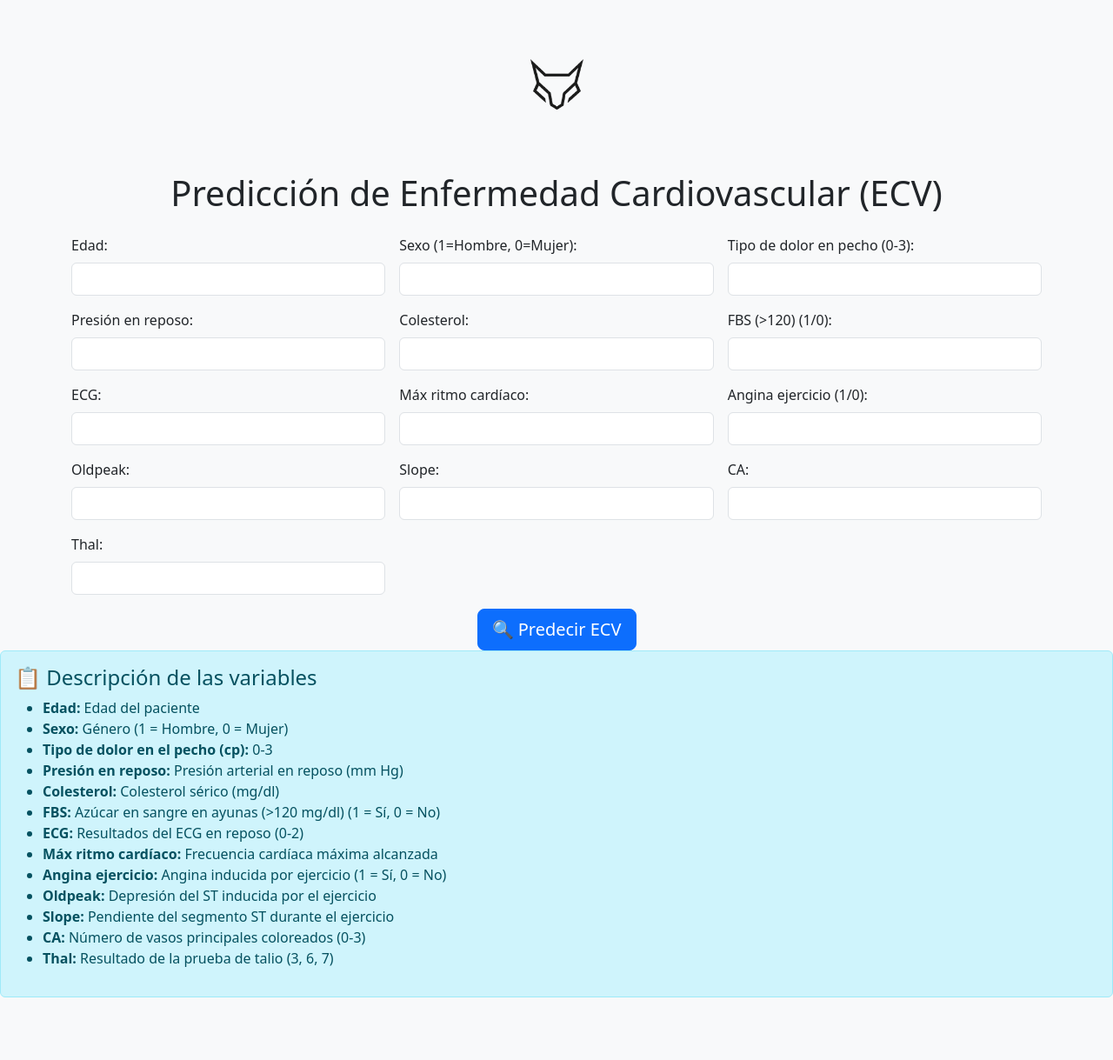
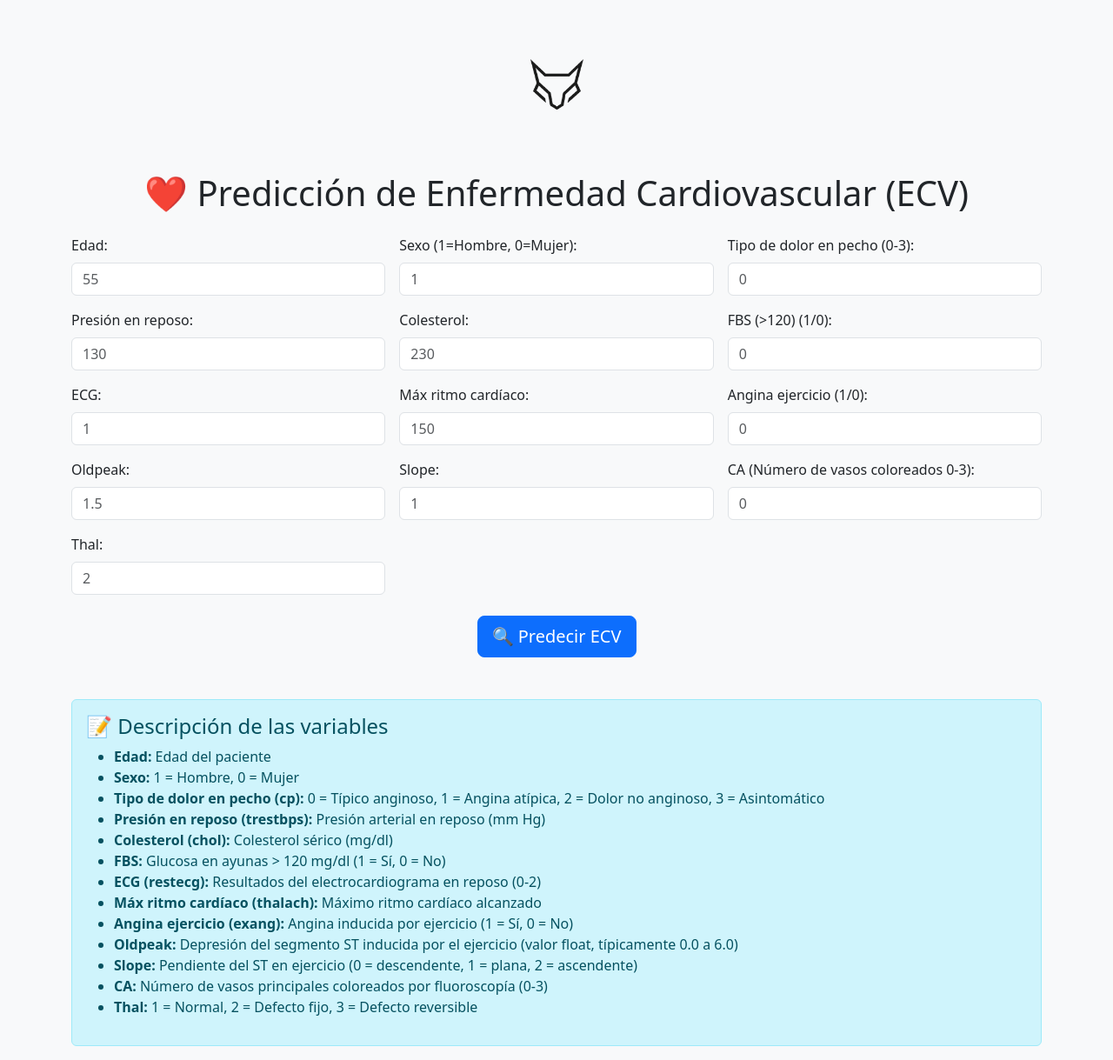
Before and after one commit to aylinn57/proyecto-ecv, a FastAPI app: page / in a window 1280 px wide. Shown: the whole page at 87% size. Before the commit the page ends 1147 px from the top, so only its background shows below. Run offline with FastAPI, Linux system fonts and the light colour scheme; parts of the project's set-up code (start-up, migrations or seed data) failed here and were passed over.

Commit message:
Personalización de la app v3

```diff
--- a/app/templates/formulario_ecv.html
+++ b/app/templates/formulario_ecv.html
@@ -3,9 +3,10 @@
 <head>
     <meta charset="UTF-8" />
     <meta name="viewport" content="width=device-width, initial-scale=1" />
-    <title>Predicción de Enfermedad Cardiovascular (ECV)</title>
+    <title>❤️ Predicción de Enfermedad Cardiovascular (ECV)</title>
     <link href="https://cdn.jsdelivr.net/npm/bootstrap@5.3.0/dist/css/bootstrap.min.css" rel="stylesheet" />
 </head>
+
 <body class="bg-light">
 
     <!-- LOGO -->
@@ -13,96 +14,109 @@
         <img src="/static/logo.png" alt="Aylinn - Masa" width="150">
     </div>
 
-    <!-- TITULO -->
+    <!-- TÍTULO -->
     <div class="container">
-        <h1 class="text-center mb-4">Predicción de Enfermedad Cardiovascular (ECV)</h1>
+        <h1 class="text-center mb-4">❤️ Predicción de Enfermedad Cardiovascular (ECV)</h1>
 
         <!-- FORMULARIO -->
         <form onsubmit="event.preventDefault(); predecirECV();" class="row g-3">
+
             <div class="col-md-4">
                 <label for="age" class="form-label">Edad:</label>
-                <input type="number" class="form-control" id="age" required>
+                <input type="number" class="form-control" id="age" placeholder="55" required>
             </div>
+
             <div class="col-md-4">
                 <label for="sex" class="form-label">Sexo (1=Hombre, 0=Mujer):</label>
-                <input type="number" class="form-control" id="sex" required>
+                <input type="number" class="form-control" id="sex" placeholder="1" min="0" max="1" required>
             </div>
+
             <div class="col-md-4">
                 <label for="cp" class="form-label">Tipo de dolor en pecho (0-3):</label>
-                <input type="number" class="form-control" id="cp" required>
+                <input type="number" class="form-control" id="cp" placeholder="0" min="0" max="3" required>
             </div>
+
             <div class="col-md-4">
                 <label for="trestbps" class="form-label">Presión en reposo:</label>
-                <input type="number" class="form-control" id="trestbps" required>
+                <input type="number" class="form-control" id="trestbps" placeholder="130" required>
             </div>
+
             <div class="col-md-4">
                 <label for="chol" class="form-label">Colesterol:</label>
-                <input type="number" class="form-control" id="chol" required>
+                <input type="number" class="form-control" id="chol" placeholder="230" required>
             </div>
+
             <div class="col-md-4">
                 <label for="fbs" class="form-label">FBS (>120) (1/0):</label>
-                <input type="number" class="form-control" id="fbs" required>
+                <input type="number" class="form-control" id="fbs" placeholder="0" min="0" max="1" required>
             </div>
+
             <div class="col-md-4">
                 <label for="restecg" class="form-label">ECG:</label>
-                <input type="number" class="form-control" id="restecg" required>
+                <input type="number" class="form-control" id="restecg" placeholder="1" min="0" max="2" required>
             </div>
+
             <div class="col-md-4">
                 <label for="thalach" class="form-label">Máx ritmo cardíaco:</label>
-                <input type="number" class="form-control" id="thalach" required>
+                <input type="number" class="form-control" id="thalach" placeholder="150" required>
             </div>
+
             <div class="col-md-4">
                 <label for="exang" class="form-label">Angina ejercicio (1/0):</label>
-                <input type="number" class="form-control" id="exang" required>
+                <input type="number" class="form-control" id="exang" placeholder="0" min="0" max="1" required>
             </div>
+
             <div class="col-md-4">
                 <label for="oldpeak" class="form-label">Oldpeak:</label>
-                <input type="number" step="0.1" class="form-control" id="oldpeak" required>
+                <input type="number" class="form-control" id="oldpeak" placeholder="1.5" step="0.1" required>
             </div>
+
             <div class="col-md-4">
                 <label for="slope" class="form-label">Slope:</label>
-                <input type="number" class="form-control" id="slope" required>
+                <input type="number" class="form-control" id="slope" placeholder="1" min="0" max="2" required>
             </div>
+
             <div class="col-md-4">
-                <label for="ca" class="form-label">CA:</label>
-                <input type="number" class="form-control" id="ca" required>
+                <label for="ca" class="form-label">CA (Número de vasos coloreados 0-3):</label>
+                <input type="number" class="form-control" id="ca" placeholder="0" min="0" max="3" required>
             </div>
+
             <div class="col-md-4">
                 <label for="thal" class="form-label">Thal:</label>
-                <input type="number" class="form-control" id="thal" required>
+                <input type="number" class="form-control" id="thal" placeholder="2" min="0" max="3" required>
             </div>
 
-            <!-- BOTÓN -->
-            <div class="col-12 text-center mt-3">
-                <button type="submit" class="btn btn-primary btn-lg">🔍 Predecir ECV</button>
+            <div class="col-12 text-center mt-4">
+                <button type="submit" class="btn btn-primary btn-lg">
+                    🔍 Predecir ECV
+                </button>
             </div>
         </form>
 
         <!-- RESULTADO -->
-        <div id="resultado" class="mt-4 d-none"></div>
+        <div id="resultado" class="alert d-none mt-4 text-center fs-5"></div>
 
-    </div>
-
-     <!-- DESCRIPCIÓN DE VARIABLES -->
-        <div class="alert alert-info">
-            <h4>📋 Descripción de las variables</h4>
+        <!-- DESCRIPCIÓN VARIABLES -->
+        <div class="alert alert-info mt-5">
+            <h4>📝 Descripción de las variables</h4>
             <ul>
                 <li><strong>Edad:</strong> Edad del paciente</li>
-                <li><strong>Sexo:</strong> Género (1 = Hombre, 0 = Mujer)</li>
-                <li><strong>Tipo de dolor en el pecho (cp):</strong> 0-3</li>
-                <li><strong>Presión en reposo:</strong> Presión arterial en reposo (mm Hg)</li>
-                <li><strong>Colesterol:</strong> Colesterol sérico (mg/dl)</li>
-                <li><strong>FBS:</strong> Azúcar en sangre en ayunas (>120 mg/dl) (1 = Sí, 0 = No)</li>
-                <li><strong>ECG:</strong> Resultados del ECG en reposo (0-2)</li>
-                <li><strong>Máx ritmo cardíaco:</strong> Frecuencia cardíaca máxima alcanzada</li>
-                <li><strong>Angina ejercicio:</strong> Angina inducida por ejercicio (1 = Sí, 0 = No)</li>
-                <li><strong>Oldpeak:</strong> Depresión del ST inducida por el ejercicio</li>
-                <li><strong>Slope:</strong> Pendiente del segmento ST durante el ejercicio</li>
-                <li><strong>CA:</strong> Número de vasos principales coloreados (0-3)</li>
-                <li><strong>Thal:</strong> Resultado de la prueba de talio (3, 6, 7)</li>
+                <li><strong>Sexo:</strong> 1 = Hombre, 0 = Mujer</li>
+                <li><strong>Tipo de dolor en pecho (cp):</strong> 0 = Típico anginoso, 1 = Angina atípica, 2 = Dolor no anginoso, 3 = Asintomático</li>
+                <li><strong>Presión en reposo (trestbps):</strong> Presión arterial en reposo (mm Hg)</li>
+                <li><strong>Colesterol (chol):</strong> Colesterol sérico (mg/dl)</li>
+                <li><strong>FBS:</strong> Glucosa en ayunas > 120 mg/dl (1 = Sí, 0 = No)</li>
+                <li><strong>ECG (restecg):</strong> Resultados del electrocardiograma en reposo (0-2)</li>
+                <li><strong>Máx ritmo cardíaco (thalach):</strong> Máximo ritmo cardíaco alcanzado</li>
+                <li><strong>Angina ejercicio (exang):</strong> Angina inducida por ejercicio (1 = Sí, 0 = No)</li>
+                <li><strong>Oldpeak:</strong> Depresión del segmento ST inducida por el ejercicio (valor float, típicamente 0.0 a 6.0)</li>
+                <li><strong>Slope:</strong> Pendiente del ST en ejercicio (0 = descendente, 1 = plana, 2 = ascendente)</li>
+                <li><strong>CA:</strong> Número de vasos principales coloreados por fluoroscopía (0-3)</li>
+                <li><strong>Thal:</strong> 1 = Normal, 2 = Defecto fijo, 3 = Defecto reversible</li>
             </ul>
         </div>
 
+    </div>
 
     <!-- SCRIPT API -->
     <script>
@@ -125,29 +139,35 @@
 
             fetch("https://proyecto-ecv.onrender.com/predecir_ecv", {
                 method: "POST",
-                headers: { "Content-Type": "application/json" },
+                headers: {
+                    "Content-Type": "application/json"
+                },
                 body: JSON.stringify(paciente)
             })
             .then(response => response.json())
             .then(data => {
                 console.log("Respuesta API:", data);
+
                 const divResultado = document.getElementById("resultado");
+
                 divResultado.innerHTML = `
                     <h4>Resultado: ${data.resultado}</h4>
                     <p><strong>Probabilidad de riesgo:</strong> ${data.probabilidad}</p>
                 `;
+
                 if (data.resultado.includes("Positivo")) {
-                    divResultado.className = "alert alert-danger";
+                    divResultado.className = "alert alert-danger mt-4 text-center fs-5";
                 } else {
-                    divResultado.className = "alert alert-success";
+                    divResultado.className = "alert alert-success mt-4 text-center fs-5";
                 }
+
                 divResultado.classList.remove("d-none");
             })
             .catch(error => {
                 console.error("Error al llamar la API:", error);
                 const divResultado = document.getElementById("resultado");
                 divResultado.innerHTML = `<strong>❌ Error al llamar la API</strong>`;
-                divResultado.className = "alert alert-warning";
+                divResultado.className = "alert alert-warning mt-4 text-center fs-5";
                 divResultado.classList.remove("d-none");
             });
         }
```
